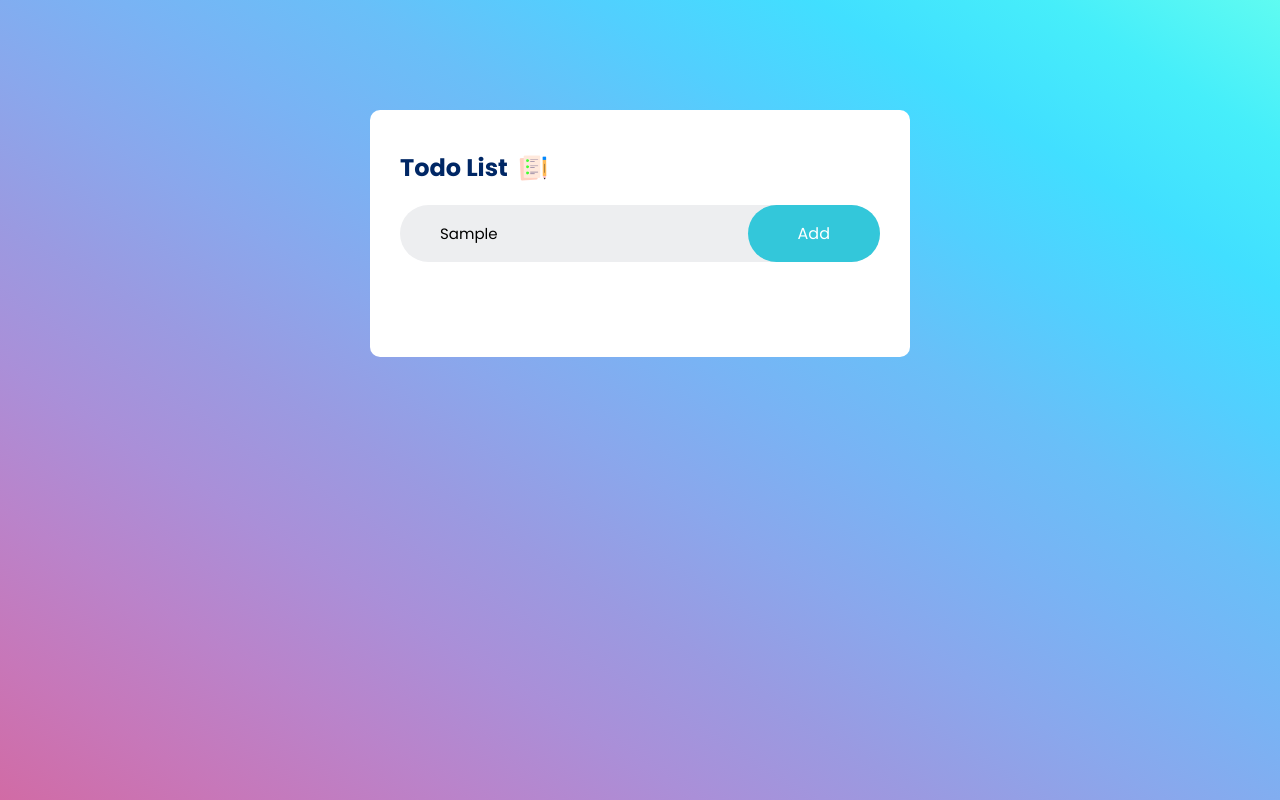
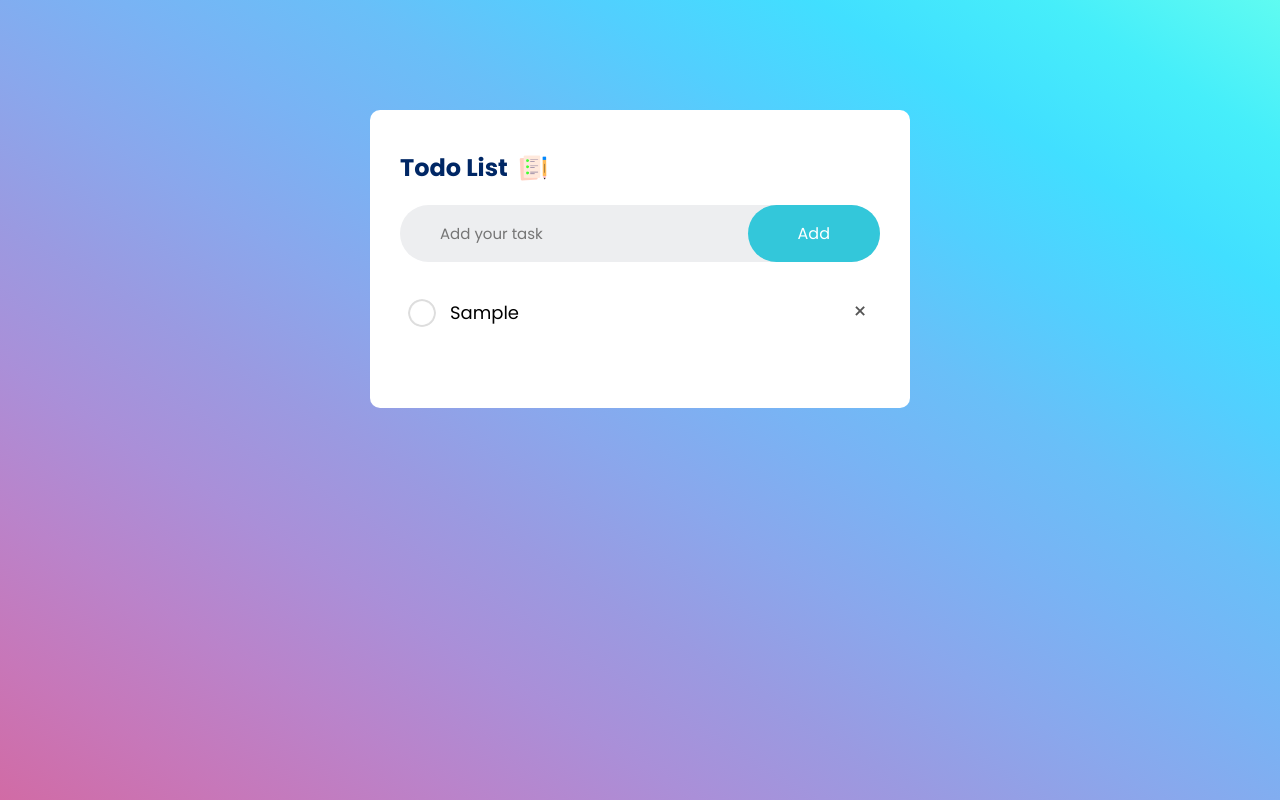
Before and after one commit to sarthaksarangi/AscentAcademy_To-Do_ListApp, a plain HTML site: page index.html in a window 1280 px wide. Both pictures are taken after typing "Sample" into the empty fields and a click on the button "Add". Drawn offline with Linux system fonts and the light colour scheme.

Commit message:
feature: save tasks to local storage

```diff
--- a/index.html
+++ b/index.html
@@ -14,7 +14,7 @@
             <h2>Todo List <img src="/images/icon.png" alt=""></h2>
             <div class="row">
                 <input type="text" id="input-box" placeholder="Add your task">
-                <button>Add</button>
+                <button onclick="addTask()">Add</button>
             </div>
 
             <ul id="list-container">
--- a/script.js
+++ b/script.js
@@ -0,0 +1,40 @@
+const inputBox = document.querySelector('#input-box')
+const listContainer = document.querySelector('#list-container')
+
+const addTask = ()=>{
+    if(inputBox.value ===''){
+        alert('You must write something to add a task!')
+    }
+    else{
+        let li = document.createElement('li');
+        li.innerHTML = inputBox.value;
+        listContainer.appendChild(li);
+        let span = document.createElement('span');
+        // cross-icon add at end
+        span.innerHTML = '\u00d7';
+        li.appendChild(span)
+    }
+    inputBox.value = '';
+    saveTasks();
+}
+
+listContainer.addEventListener('click',(e)=>{
+    if(e.target.tagName =='LI'){
+        e.target.classList.toggle('checked');
+        saveTasks();
+    }
+    else if(e.target.tagName === 'SPAN'){
+        e.target.parentElement.remove();
+        saveTasks();
+    }
+},false);
+
+
+const saveTasks = ()=>{
+    localStorage.setItem('data',listContainer.innerHTML);
+}
+const showTasks = ()=>{
+    listContainer.innerHTML = localStorage.getItem('data');
+
+}
+showTasks()
--- a/styles.css
+++ b/styles.css
@@ -4,6 +4,7 @@
      margin: 0;
      padding: 0;
      box-sizing: border-box;
+     transition: all 0.2s ease;
 
 }
 .container{
@@ -87,3 +88,23 @@ ul li.checked{
 ul li.checked::before{
     background-image: url(images/checked.png) ;
 }
+
+ul li span{
+    position: absolute;
+    right: 0;
+    top: 5px;
+    font-size: 22px;
+    width: 40px;
+    height: 40px;
+    color: #555;
+    line-height: 40px;
+    text-align: center;
+
+}
+ul li span:hover{
+    background-color: #ff4e4e;
+    border-radius: 50%;
+    color: #fff;
+
+
+}
```
